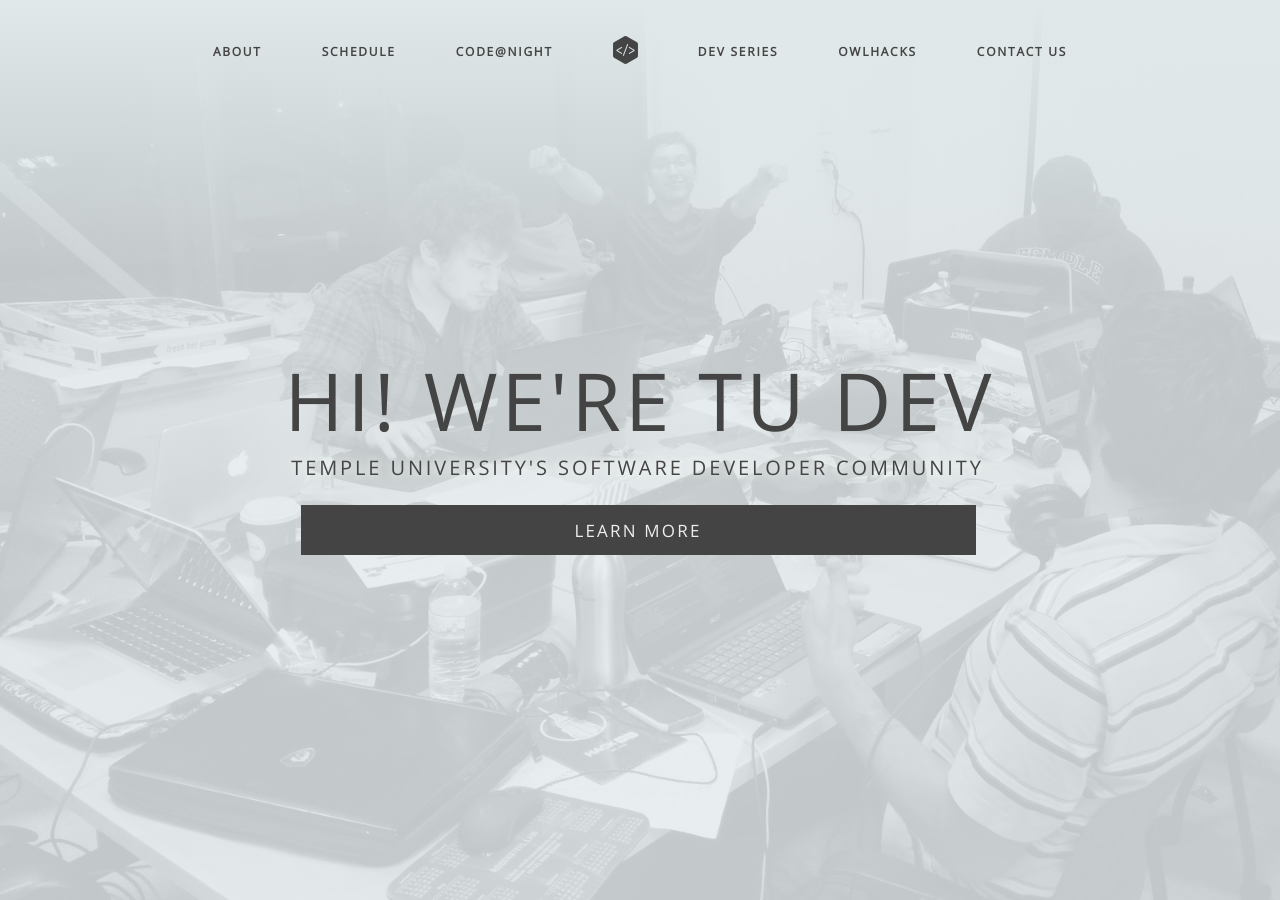
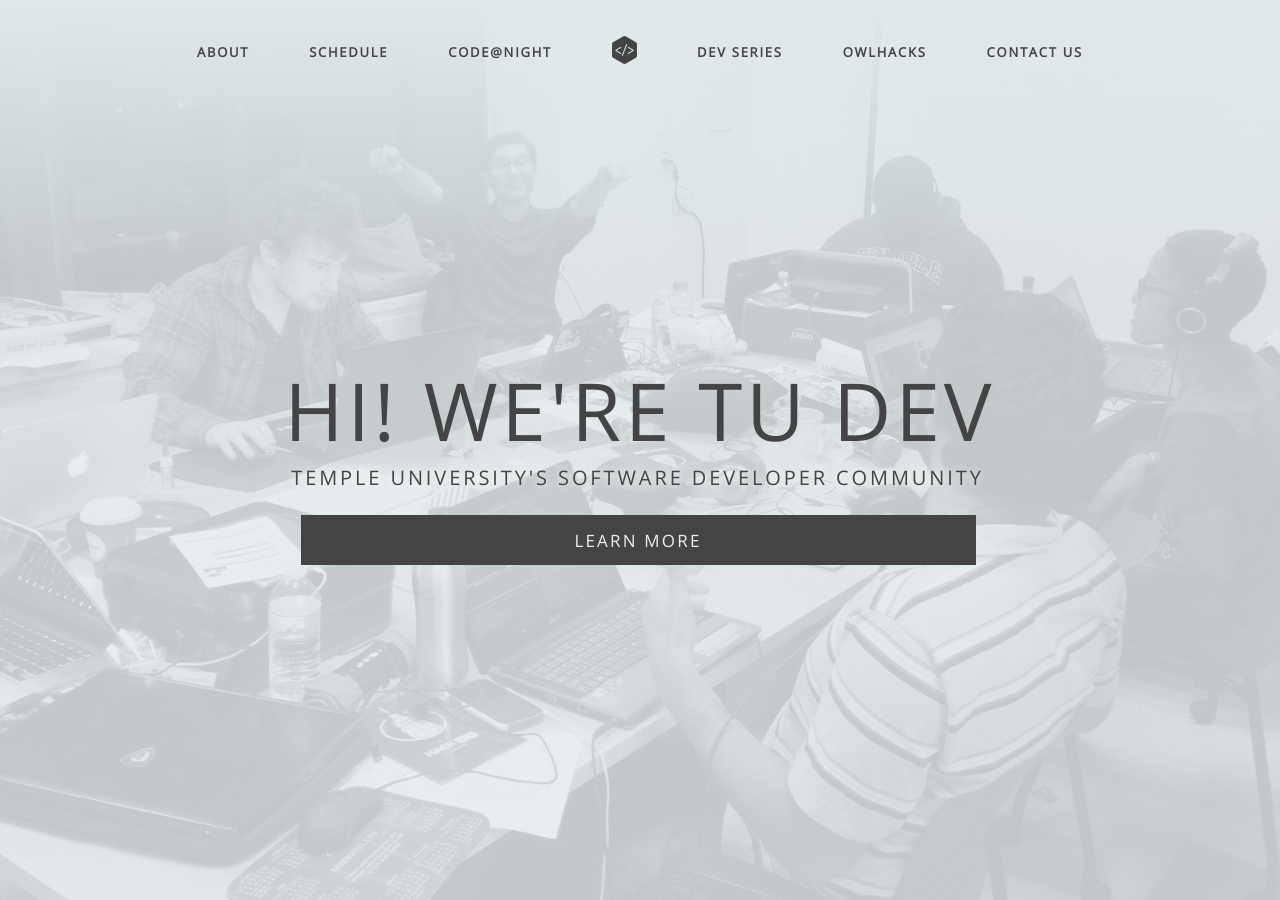
Before and after one commit to skeswa/tudev.github.io, a Jekyll site: the page built from index.html, in a window 1280 px wide. Built offline with Jekyll 4.4.1, drawn with Linux system fonts in a browser that asks for light colours; nearby versions of some CDN libraries.

Commit message:
oh, just itching scratches

```diff
--- a/_sass/_home.scss
+++ b/_sass/_home.scss
@@ -21,6 +21,7 @@
         background: url(/img/home-bg.jpg);
         background-size: cover;
         opacity: 0.25;
+        background-position: center;
     }
 
     .gradient {
@@ -34,7 +35,7 @@
 
     .text {
         position: absolute;
-        top: 0px;
+        top: 20px;
         left: 0px;
         right: 0px;
         bottom: 0px;
--- a/_sass/_nav.scss
+++ b/_sass/_nav.scss
@@ -37,7 +37,7 @@
         background-size: contain;
         background-image: url(/img/icon.png);
         background-repeat: no-repeat;
-        background-position: center;
+        background-position: 0px 50%;
         cursor: pointer;
         transition: height 500ms;
     }
@@ -52,7 +52,7 @@
             margin-right: 60px;
             padding-top: 18px;
             font-family: 'Open Sans', sans-serif;
-            font-size: 12px;
+            font-size: 13px;
             color: white;
             text-transform: uppercase;
             opacity: 1.0;
--- a/js/main.js
+++ b/js/main.js
@@ -84,10 +84,10 @@
         }, 1000);
         setTimeout(function() {
             $('.description').removeClass('hidden');
-        }, 1750);
+        }, 1500);
         setTimeout(function() {
             $('.learn-more').removeClass('hidden');
-        }, 2500);
+        }, 2000);
     };
 
     // On DOM ready, do stuff
```
